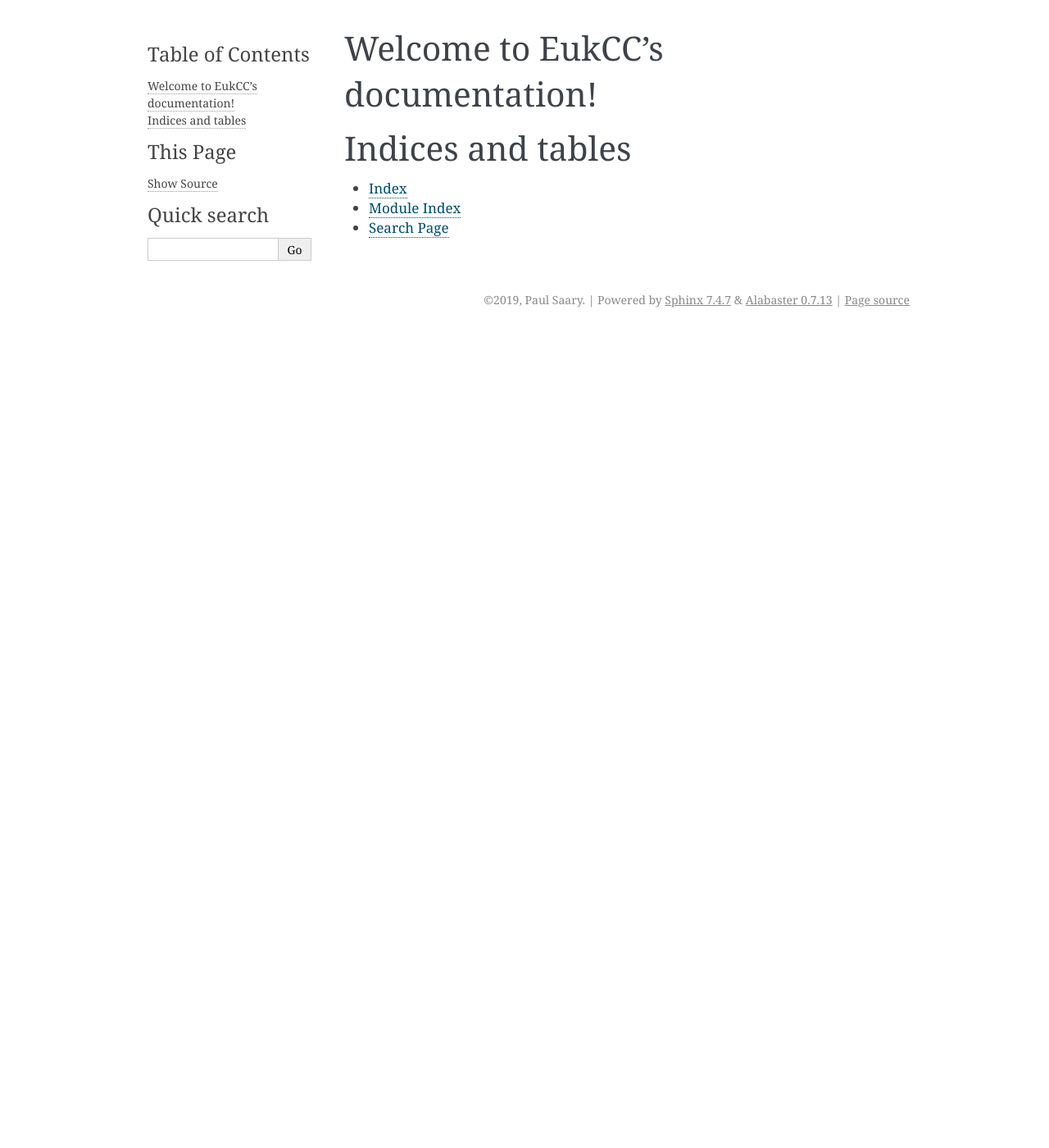
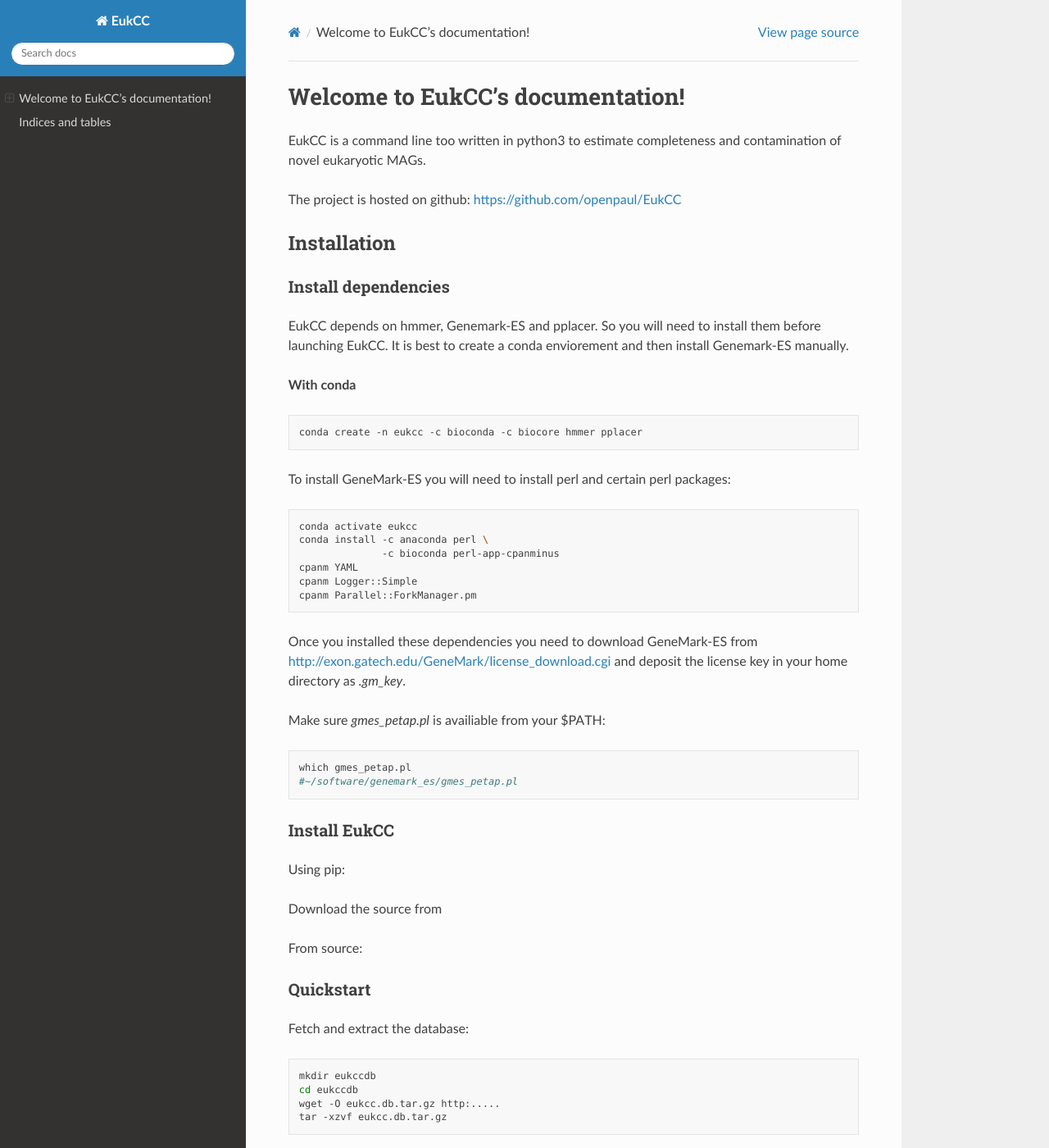
Before and after one commit to EBI-Metagenomics/EukCC, a Sphinx documentation site: the page built from docs/index.rst, in a window 1280 px wide and 1400 px high. Shown: the whole window at 82% size. Built offline with Sphinx 7.4.7 and the Read the Docs theme 2.0.0, drawn with Linux system fonts in a browser that asks for light colours; some of the changed text lies outside the part shown.

Commit message:
continue documentation

```diff
--- a/docs/conf.py
+++ b/docs/conf.py
@@ -1,3 +1,4 @@
+import sphinx_rtd_theme
 # -*- coding: utf-8 -*-
 #
 # Configuration file for the Sphinx documentation builder.
@@ -40,6 +41,7 @@
 # ones.
 extensions = [
     'sphinx.ext.githubpages',
+    "sphinx_rtd_theme",
 ]
 
 # Add any paths that contain templates here, relative to this directory.
@@ -75,7 +77,7 @@
 # The theme to use for HTML and HTML Help pages.  See the documentation for
 # a list of builtin themes.
 #
-html_theme = 'alabaster'
+html_theme = 'sphinx_rtd_theme'
 
 # Theme options are theme-specific and customize the look and feel of a theme
 # further.  For a list of options available for each theme, see the
--- a/docs/index.rst
+++ b/docs/index.rst
@@ -5,6 +5,87 @@
 
 Welcome to EukCC's documentation!
 =================================
+
+EukCC is a command line too written in python3 to estimate completeness and contamination
+of novel eukaryotic MAGs.
+
+.. If you use it please cite:
+
+The project is hosted on github: https://github.com/openpaul/EukCC
+
+
+Installation
+---------------
+
+Install dependencies
+~~~~~~~~~~~~~~~~~~~~~~
+EukCC depends on hmmer, Genemark-ES and pplacer. So you will need to install
+them before launching EukCC. It is best to create a conda enviorement
+and then install Genemark-ES manually.
+
+
+**With conda**
+
+.. code-block:: shell
+
+   conda create -n eukcc -c bioconda -c biocore hmmer pplacer
+
+To install GeneMark-ES you will need to install perl and certain perl packages:
+
+.. code-block:: shell
+
+   conda activate eukcc
+   conda install -c anaconda perl \
+                 -c bioconda perl-app-cpanminus
+   cpanm YAML
+   cpanm Logger::Simple
+   cpanm Parallel::ForkManager.pm
+
+Once you installed these dependencies you need to download GeneMark-ES
+from http://exon.gatech.edu/GeneMark/license_download.cgi and deposit the
+license key in your home directory as `.gm_key`.
+
+Make sure `gmes_petap.pl` is availiable from your $PATH:
+
+.. code-block:: shell
+
+   which gmes_petap.pl
+   #~/software/genemark_es/gmes_petap.pl
+
+
+
+Install EukCC
+~~~~~~~~~~~~~~~~
+
+
+Using pip:
+
+Download the source from
+
+
+
+From source:
+
+
+
+Quickstart
+~~~~~~~~~~~~~~~~~~~~~~
+
+Fetch and extract the database:
+
+.. code-block:: shell
+
+   mkdir eukccdb
+   cd eukccdb
+   wget -O eukcc.db.tar.gz http:.....
+   tar -xzvf eukcc.db.tar.gz
+
+And then launch EukCC with:
+
+.. code-block:: shell
+
+   eukcc --db eukccdb MAG.fa
+
 
 .. toctree::
    :maxdepth: 2
```
